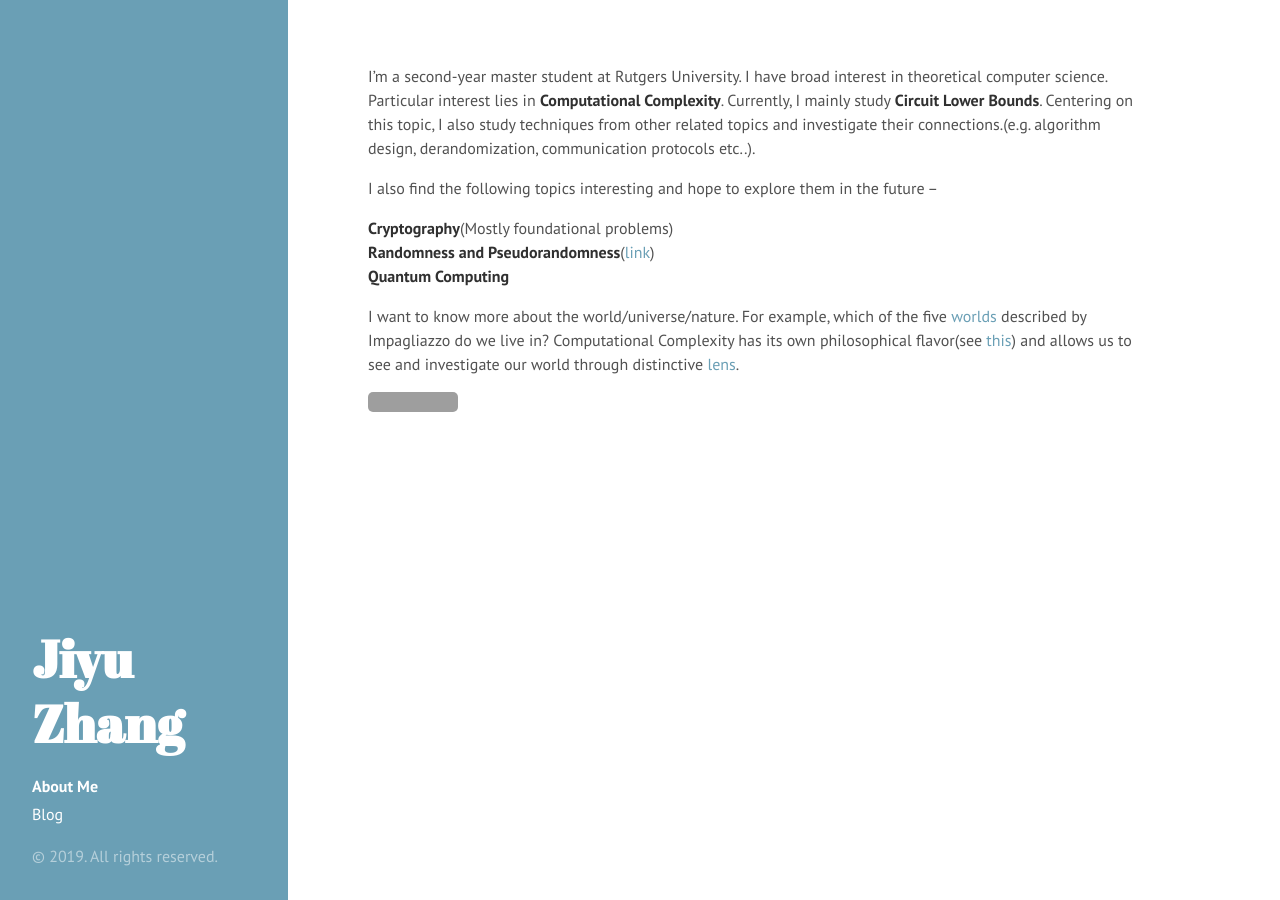
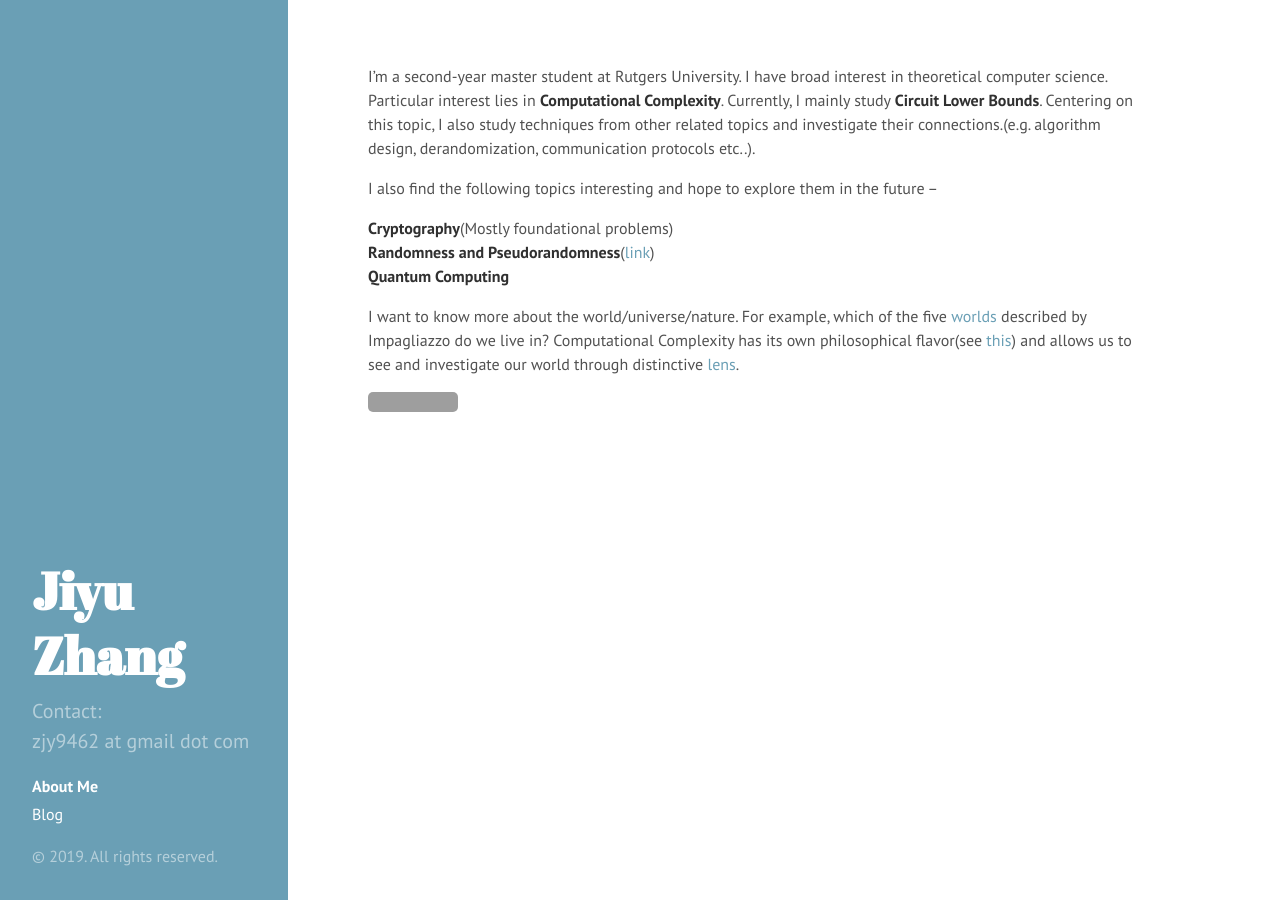
Before and after one commit to lucamartucci/lucamartucci.github.io, a Jekyll site: the page built from index.md, in a window 1280 px wide. Built offline with Jekyll 4.4.1, drawn with Linux system fonts in a browser that asks for light colours; grey boxes are pictures that could not be loaded.

Commit message:
contact updated

```diff
--- a/_config.yml
+++ b/_config.yml
@@ -9,7 +9,7 @@ relative_permalinks: false
 # Setup
 title:            Jiyu Zhang
 tagline:          'A Jekyll theme'
-description:      ''
+description:      'Contact: <br /> zjy9462 at gmail dot com'
 url:              'http://hyde.getpoole.com'
 baseurl:
 
```
Also changed, not shown: 6 other files.
